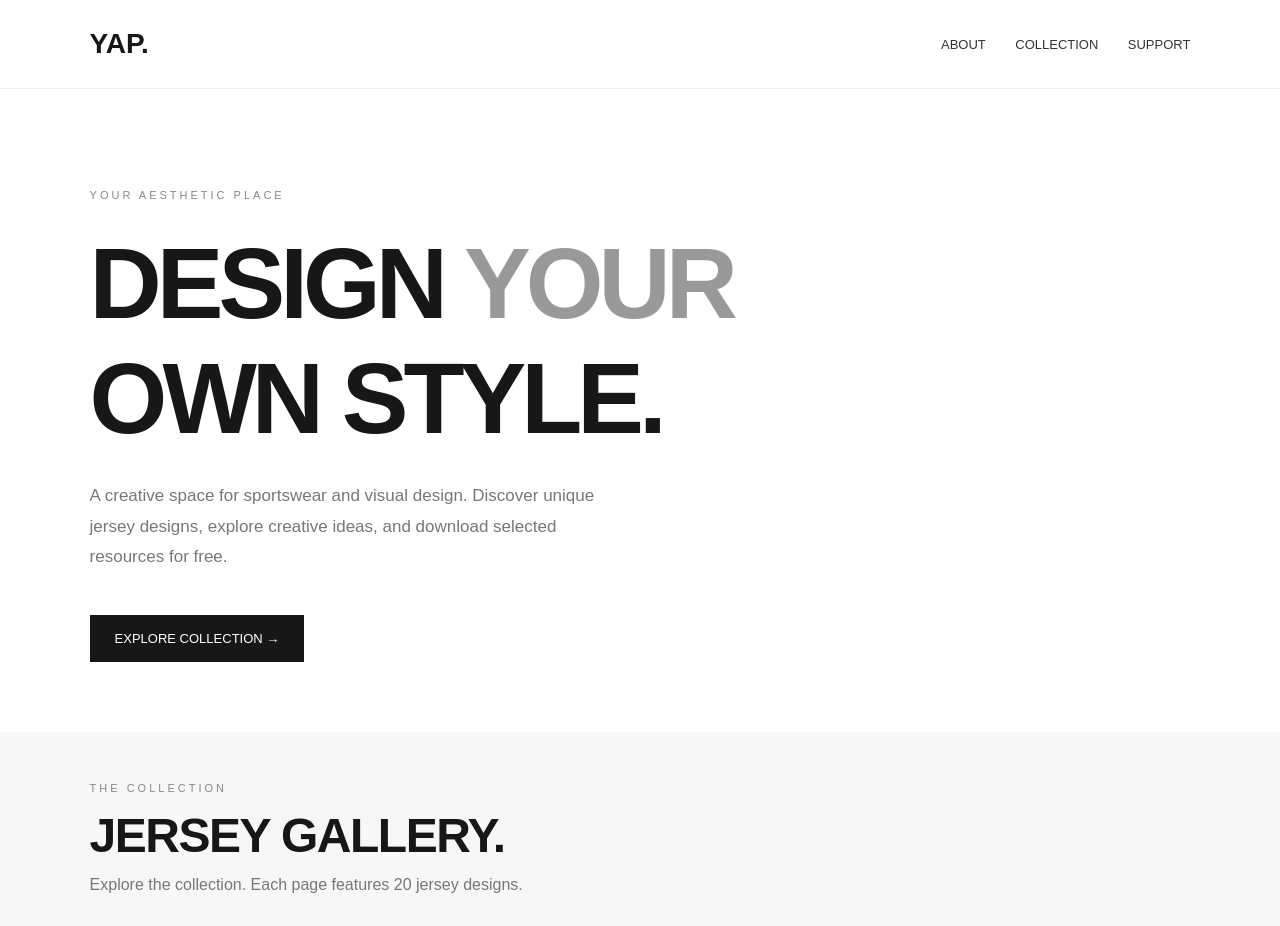
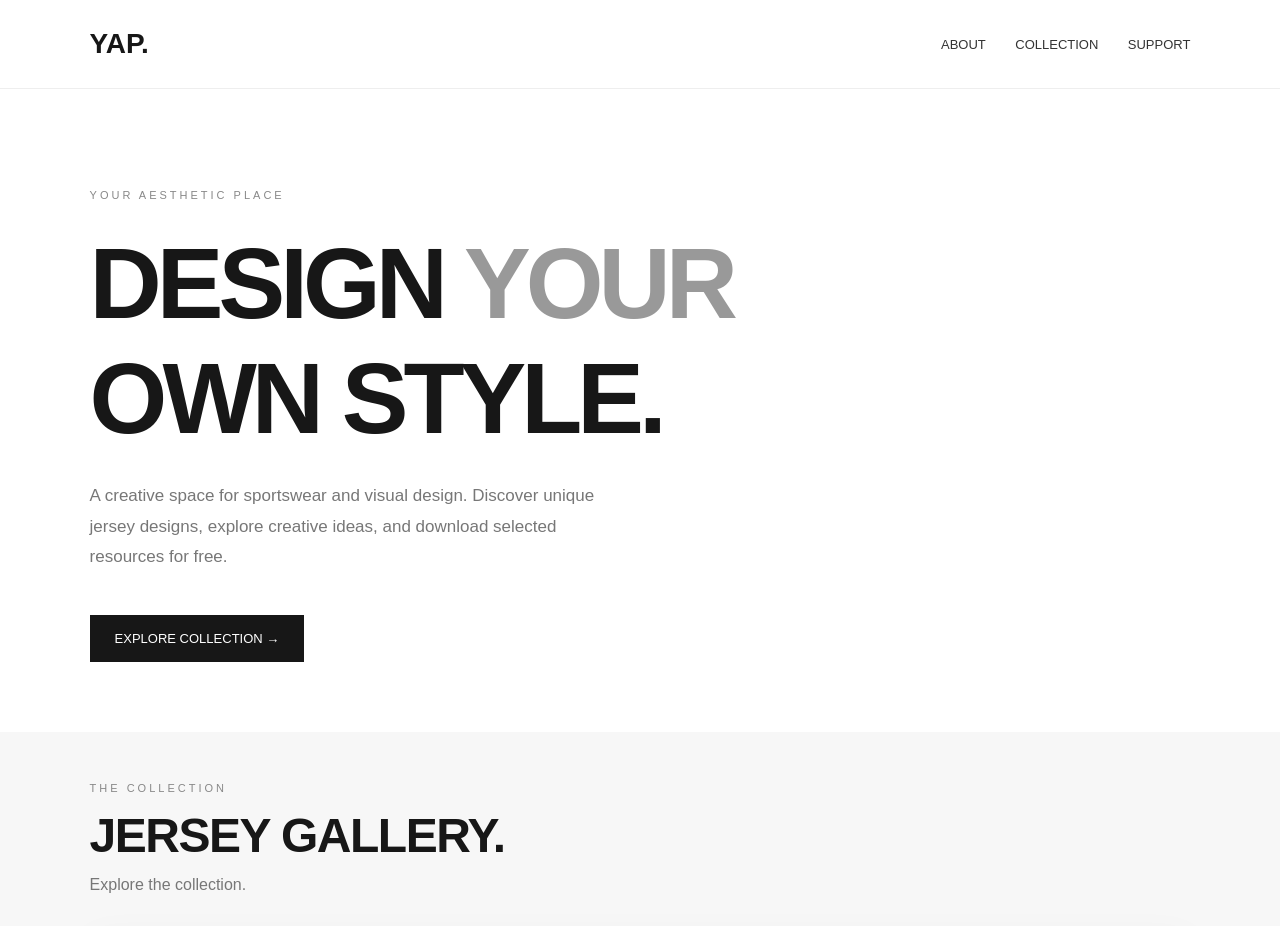
Before and after one commit to xyoedx/yap-portfolio, a plain HTML site: page index.html in a window 1280 px wide. Shown: the top 926 px of the page. Drawn offline with Linux system fonts and the light colour scheme.

Commit message:
Update index.html

```diff
--- a/index.html
+++ b/index.html
@@ -243,7 +243,7 @@
       <div>
         <div class="tag">THE COLLECTION</div>
         <h2>JERSEY GALLERY.</h2>
-        <p>Explore the collection. Each page features 20 jersey designs.</p>
+        <p>Explore the collection.</p>
       </div>
     </div>
 
```
